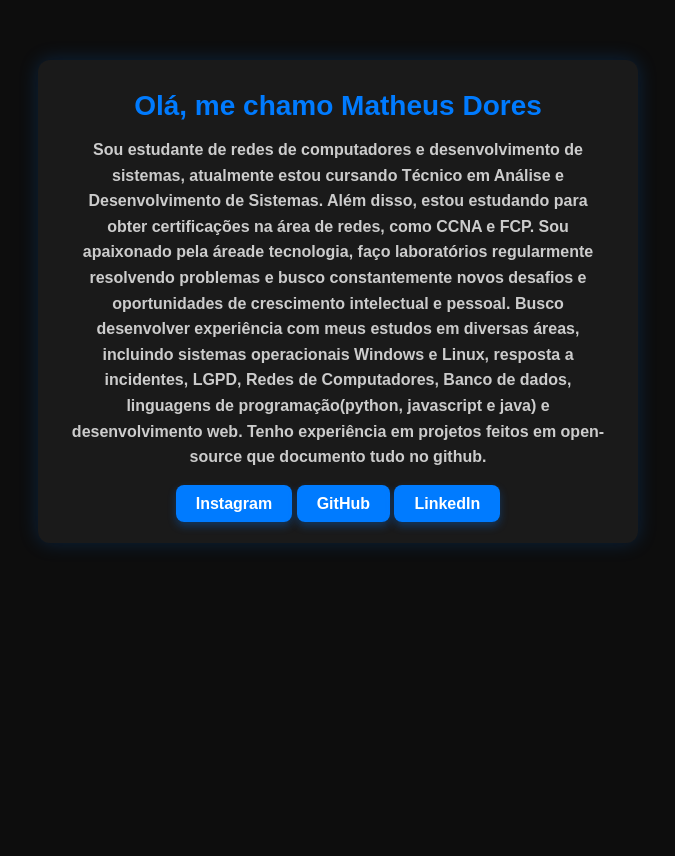
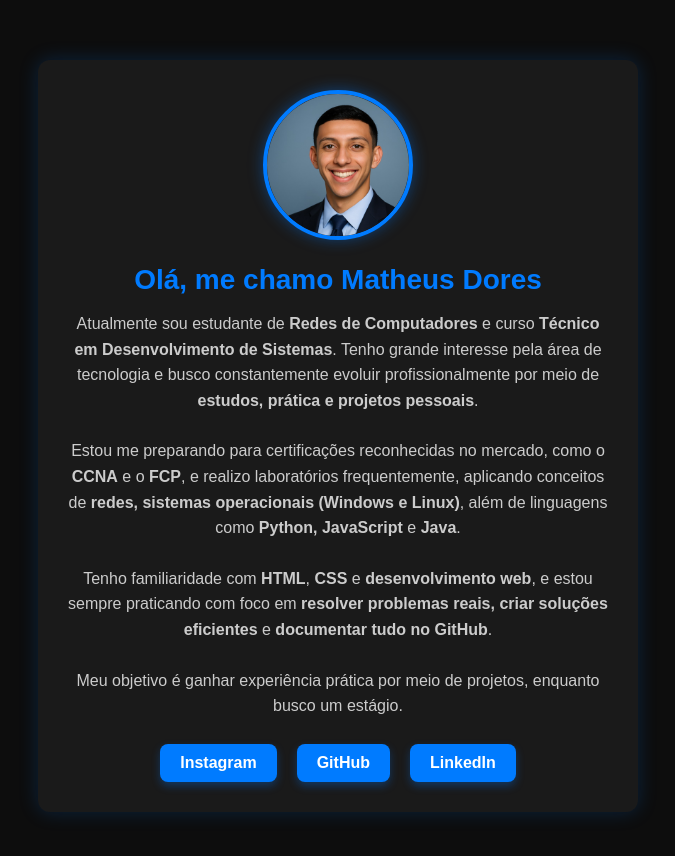
Before and after one commit to matheusdores/meu-portifolio, a plain HTML site: page index.html in a window 1280 px wide. Shown: the whole page, without its empty margins (302-977 px from the left). Before the commit the page ends 800 px from the top, so only its background shows below. Drawn offline with Linux system fonts and the light colour scheme.

Commit message:
Update index.html

```diff
--- a/index.html
+++ b/index.html
@@ -3,22 +3,37 @@
 <head>
   <meta charset="UTF-8" />
   <meta name="viewport" content="width=device-width, initial-scale=1.0"/>
-  <title>Meu Portfólio</title>
+  <title>Portfólio - Matheus Dores</title>
   <link rel="stylesheet" href="style.css" />
+  <link href="https://fonts.googleapis.com/css2?family=Poppins:wght@300;500;700&display=swap" rel="stylesheet">
 </head>
 <body>
   <div class="container">
+    <!-- Foto de Perfil com link direto -->
+    <img src="/foto.jpeg" alt="Foto de Perfil" class="foto-perfil" />
+
     <h1>Olá, me chamo Matheus Dores</h1>
-   <b> <p>
- Sou estudante de redes de computadores e desenvolvimento de sistemas, atualmente estou cursando Técnico em Análise e Desenvolvimento de Sistemas. Além disso, estou estudando para obter certificações na área de redes, como CCNA e FCP. Sou apaixonado pela áreade tecnologia, faço laboratórios  regularmente resolvendo problemas e busco constantemente novos desafios e oportunidades de crescimento intelectual e pessoal.
 
-Busco desenvolver experiência com meus estudos em diversas áreas, incluindo sistemas operacionais Windows e Linux, resposta a incidentes, LGPD, Redes de Computadores, Banco de dados, linguagens de programação(python, javascript e java) e desenvolvimento web. Tenho experiência em projetos feitos em open-source que documento tudo no github.
-    </p></b>
+    <p>
+      Atualmente sou estudante de <strong>Redes de Computadores</strong> e curso <strong>Técnico em Desenvolvimento de Sistemas</strong>. Tenho grande interesse pela área de tecnologia e busco constantemente evoluir profissionalmente por meio de <strong>estudos, prática e projetos pessoais</strong>.
+    </p>
+
+    <p>
+      Estou me preparando para certificações reconhecidas no mercado, como o <strong>CCNA</strong> e o <strong>FCP</strong>, e realizo laboratórios frequentemente, aplicando conceitos de <strong>redes, sistemas operacionais (Windows e Linux)</strong>, além de linguagens como <strong>Python, JavaScript</strong> e <strong>Java</strong>.
+    </p>
+
+    <p>
+      Tenho familiaridade com <strong>HTML</strong>, <strong>CSS</strong> e <strong>desenvolvimento web</strong>, e estou sempre praticando com foco em <strong>resolver problemas reais, criar soluções eficientes</strong> e <strong>documentar tudo no GitHub</strong>.
+    </p>
+
+    <p>
+      Meu objetivo é ganhar experiência prática por meio de projetos, enquanto busco um estágio.
+    </p>
 
     <div class="links">
-      <b><a href="https://www.instagram.com/mt.theuzinth_/" target="_blank">Instagram</a>
+      <a href="https://www.instagram.com/mt.theuzinth_/" target="_blank">Instagram</a>
       <a href="https://github.com/matheusdores" target="_blank">GitHub</a>
-      <a href="https://www.linkedin.com/in/matheus-dores-00b4aa304/" target="_blank">LinkedIn</a></b>
+      <a href="https://www.linkedin.com/in/matheus-dores-00b4aa304/" target="_blank">LinkedIn</a>
     </div>
   </div>
 </body>
```
